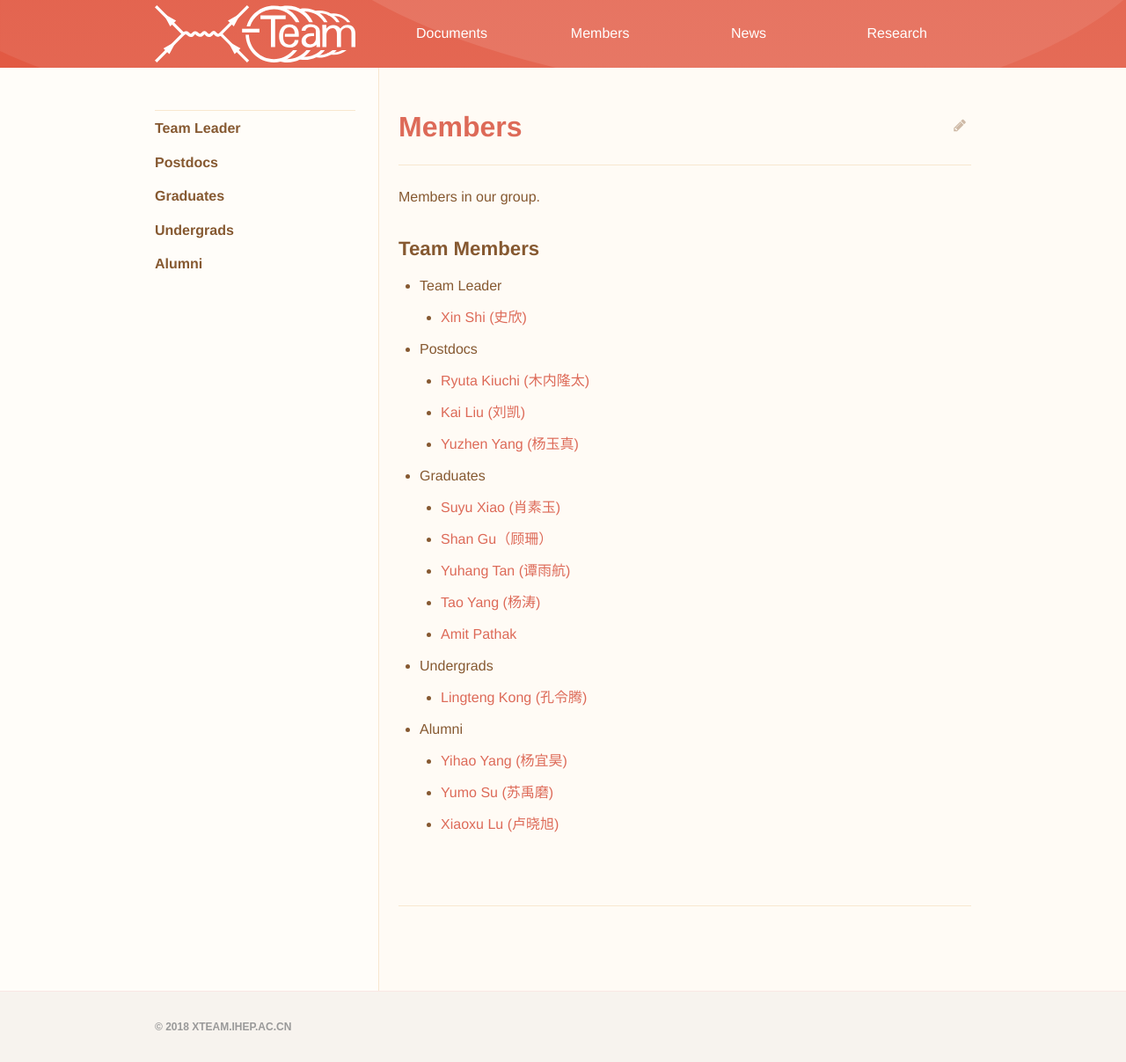
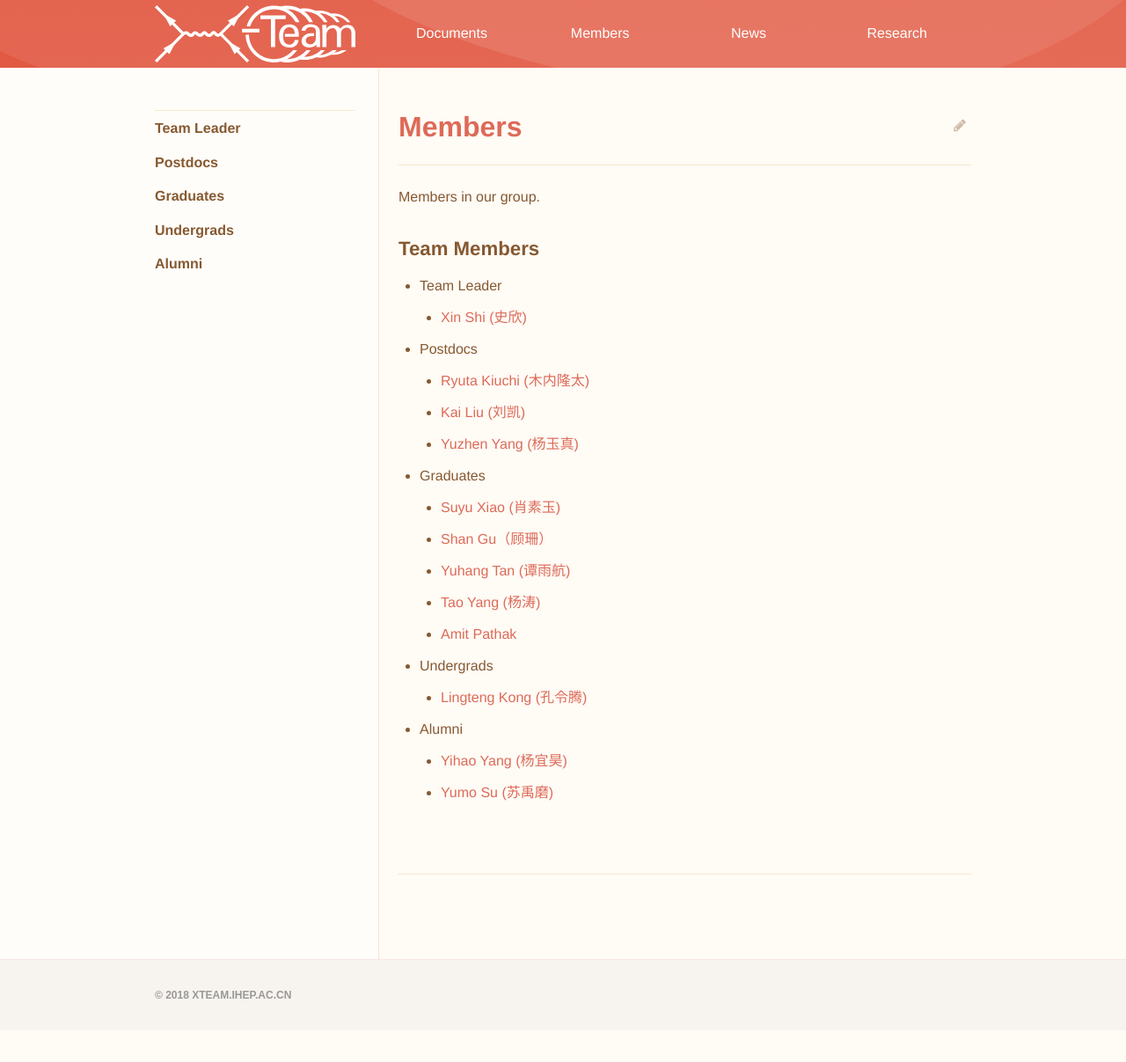
Before and after one commit to dt-np/xteam, a Jekyll site: the page built from _members/index.md, in a window 1280 px wide. Shown: the whole page at 88% size. Built offline with Jekyll 4.4.1, drawn with Linux system fonts in a browser that asks for light colours; after the commit the page ends 1171 px from its top, so only the background shows below that.

Commit message:
Update members.yml

```diff
--- a/_data/members.yml
+++ b/_data/members.yml
@@ -25,4 +25,3 @@
   pages:
     - Yihao_Yang
     - Yumo_Su
-    - Xiaoxu_Lu
```
